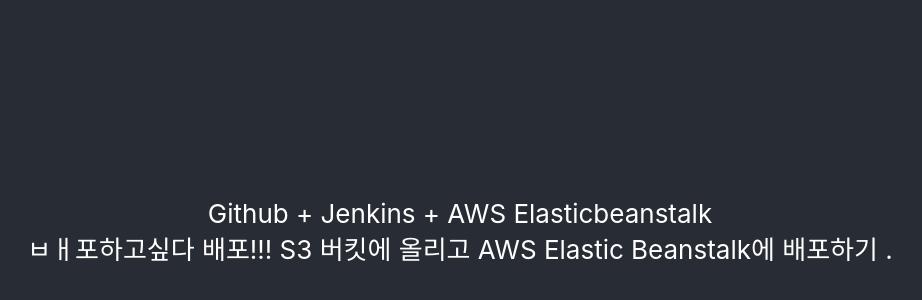
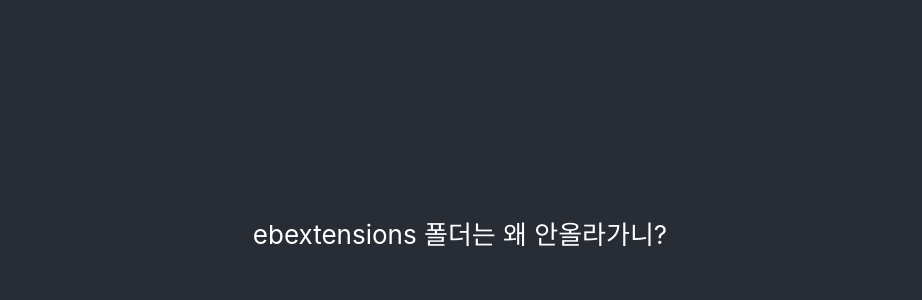
Before and after one commit to Gldud1118/jenkins-elasticbeanstalk, a React (Create React App) app: page / in a window 1280 px wide. Shown: the part 168-468 px from the top of the page, without its empty margins (180-1102 px from the left). Built offline with nearby package versions, Linux system fonts and the light colour scheme.

Commit message:
ebextension왜 안올라가니

```diff
--- a/src/App.js
+++ b/src/App.js
@@ -5,8 +5,7 @@
   return (
     <div className="App">
       <header className="App-header">
-        <div>Github + Jenkins + AWS Elasticbeanstalk</div>
-        <div>ㅂㅐ포하고싶다 배포!!! S3 버킷에 올리고 AWS Elastic Beanstalk에 배포하기 .</div>
+       <div>ebextensions 폴더는 왜 안올라가니?</div>
       </header>
     </div>
   );
```
